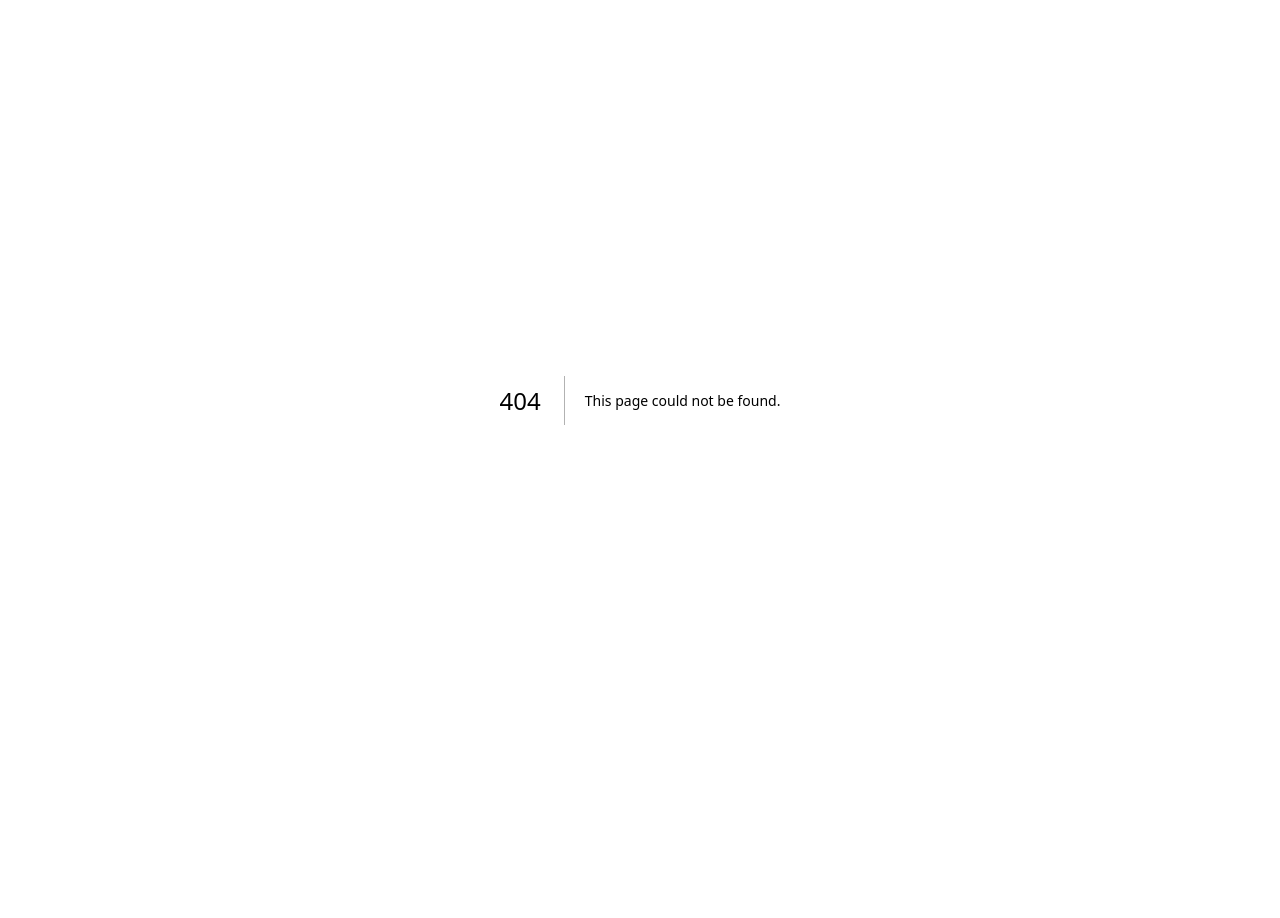
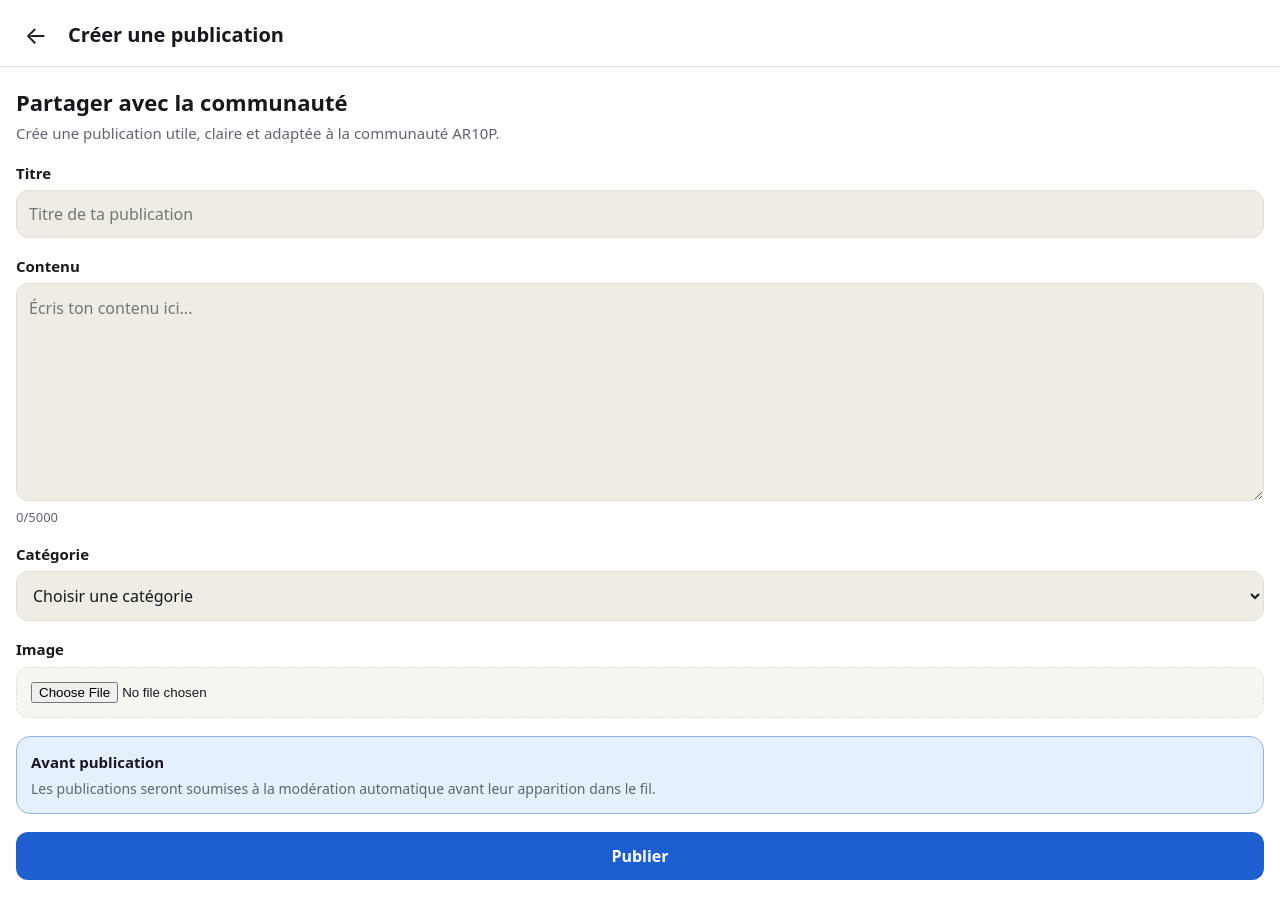
Before and after one commit to Malalatina586/AR10P, a Next.js app: page /publier in a window 1280 px wide. Before the commit this address had no page. Shown: the top 918 px of the page. Before the commit the page ends 800 px from the top, so only its background shows below. Built offline with nearby package versions, Linux system fonts and the light colour scheme.

Commit message:
feat: add publication entry page

```diff
--- a/src/app/globals.css
+++ b/src/app/globals.css
@@ -563,3 +563,25 @@ button:disabled{cursor:default}
 .new-message-button:active{
   transform:scale(.98);
 }
+
+/* Publication */
+.publish-page{min-height:100dvh;background:var(--surface);color:var(--text);padding-bottom:40px}
+.publish-head{position:sticky;top:0;z-index:10;display:flex;align-items:center;gap:12px;padding:max(14px,env(safe-area-inset-top,0px)) 16px 12px;background:var(--surface);border-bottom:1px solid var(--line)}
+.publish-head h1{margin:0;font-size:20px;font-weight:800}
+.publish-back{width:40px;height:40px;display:grid;place-items:center;border-radius:50%;font-size:24px}
+.publish-back:hover{background:var(--surface-alt)}
+.publish-form{padding:20px 16px 40px;display:grid;gap:18px}
+.publish-intro h2{margin:0 0 6px;font-size:22px}
+.publish-intro p{margin:0;color:var(--muted);font-size:15px;line-height:1.45}
+.publish-field{display:grid;gap:7px}
+.publish-field>span,.publish-upload>span{font-size:15px;font-weight:700}
+.publish-field input,.publish-field textarea,.publish-field select{width:100%;box-sizing:border-box;border:1px solid var(--line);border-radius:12px;background:var(--search-bg);color:var(--text);padding:12px;font:inherit;font-size:16px;outline:none}
+.publish-field textarea{resize:vertical;line-height:1.5}
+.publish-field input:focus,.publish-field textarea:focus,.publish-field select:focus{border-color:var(--blue)}
+.publish-field small,.publish-upload small{color:var(--muted);font-size:13px}
+.publish-upload{display:grid;gap:8px}
+.publish-upload input{width:100%;box-sizing:border-box;border:1px dashed var(--line);border-radius:12px;padding:14px;background:var(--surface-alt)}
+.publish-info{padding:14px;border-radius:14px;background:var(--accent-bg);border:1px solid var(--accent-line)}
+.publish-info strong{font-size:15px}
+.publish-info p{margin:6px 0 0;color:var(--muted);font-size:14px;line-height:1.45}
+.publish-submit{border:0;border-radius:12px;background:var(--blue);color:#fff;padding:13px 18px;font-size:16px;font-weight:700}
--- /dev/null
+++ b/src/app/publier/page.tsx
@@ -0,0 +1,100 @@
+"use client";
+
+import Link from "next/link";
+import { useState } from "react";
+import { CATEGORIES } from "@/lib/mock-data";
+
+export default function PublierPage() {
+  const [title, setTitle] = useState("");
+  const [content, setContent] = useState("");
+  const [category, setCategory] = useState("");
+  const [imageName, setImageName] = useState("");
+
+  function handleSubmit(e: React.FormEvent) {
+    e.preventDefault();
+    alert("Interface de publication prête. La connexion à Supabase sera ajoutée ensuite.");
+  }
+
+  return (
+    <main className="publish-page">
+      <header className="publish-head">
+        <Link href="/" className="publish-back" aria-label="Retour au fil">
+          ←
+        </Link>
+        <h1>Créer une publication</h1>
+      </header>
+
+      <form className="publish-form" onSubmit={handleSubmit}>
+        <div className="publish-intro">
+          <h2>Partager avec la communauté</h2>
+          <p>
+            Crée une publication utile, claire et adaptée à la communauté AR10P.
+          </p>
+        </div>
+
+        <label className="publish-field">
+          <span>Titre</span>
+          <input
+            type="text"
+            value={title}
+            onChange={(e) => setTitle(e.target.value)}
+            placeholder="Titre de ta publication"
+            maxLength={120}
+          />
+        </label>
+
+        <label className="publish-field">
+          <span>Contenu</span>
+          <textarea
+            value={content}
+            onChange={(e) => setContent(e.target.value)}
+            placeholder="Écris ton contenu ici..."
+            rows={8}
+            maxLength={5000}
+          />
+          <small>{content.length}/5000</small>
+        </label>
+
+        <label className="publish-field">
+          <span>Catégorie</span>
+          <select
+            value={category}
+            onChange={(e) => setCategory(e.target.value)}
+          >
+            <option value="">Choisir une catégorie</option>
+            {CATEGORIES.map((item) => (
+              <option key={item} value={item}>
+                {item}
+              </option>
+            ))}
+          </select>
+        </label>
+
+        <label className="publish-upload">
+          <span>Image</span>
+          <input
+            type="file"
+            accept="image/*"
+            onChange={(e) => {
+              const file = e.target.files?.[0];
+              setImageName(file?.name ?? "");
+            }}
+          />
+          {imageName && <small>{imageName}</small>}
+        </label>
+
+        <div className="publish-info">
+          <strong>Avant publication</strong>
+          <p>
+            Les publications seront soumises à la modération automatique avant
+            leur apparition dans le fil.
+          </p>
+        </div>
+
+        <button type="submit" className="publish-submit">
+          Publier
+        </button>
+      </form>
+    </main>
+  );
+}
```
Also changed, not shown: src/components/Feed.tsx (+9 -0 lines).
